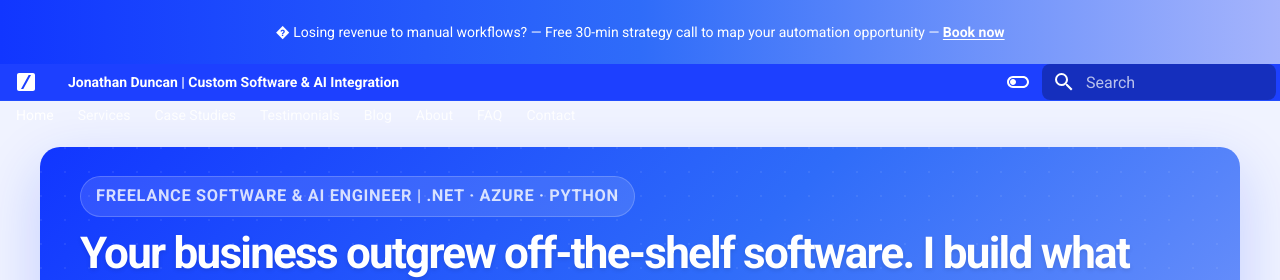
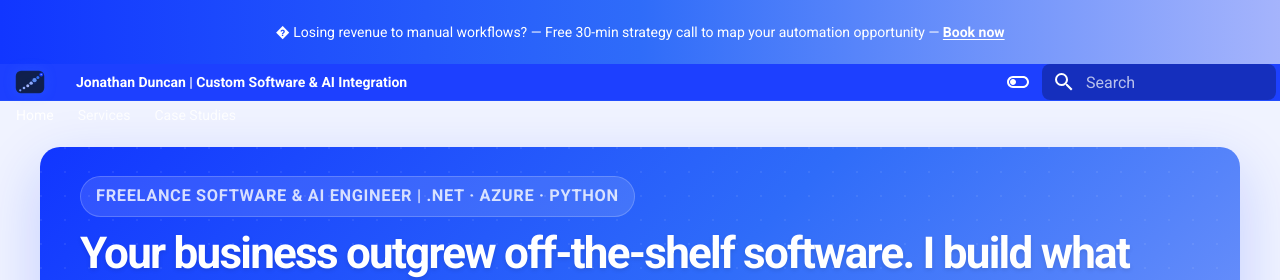
Before and after one commit to JonathanDDuncan/jonathanduncanprowebsite, an MkDocs documentation site: the page built from docs/index.md, in a window 1280 px wide and 900 px high. Shown: the top 280 px of the window. Built offline with MkDocs 1.6.1 and Material for MkDocs 9.7.7, drawn with Linux system fonts in a browser that asks for light colours.

Commit message:
fix: use custom logo.svg and trim nav to 3 tabs

```diff
--- a/mkdocs.yml
+++ b/mkdocs.yml
@@ -13,12 +13,6 @@ nav:
       - portfolio/projects/climate-data-pipeline.md
       - portfolio/projects/diagnostic-visualization-platform.md
       - portfolio/projects/real-time-file-monitoring.md
-  - Testimonials: testimonials.md
-  - Blog:
-    - blog/index.md
-  - About: about.md
-  - FAQ: faq.md
-  - Contact: contact.md
 
 theme:
   name: material
@@ -52,8 +46,7 @@ theme:
   font:
     text: Roboto
     code: Roboto Mono
-  icon:
-    logo: material/slash-forward-box
+  logo: assets/logo.svg
   favicon: assets/favicon.png
 
 extra:
```
